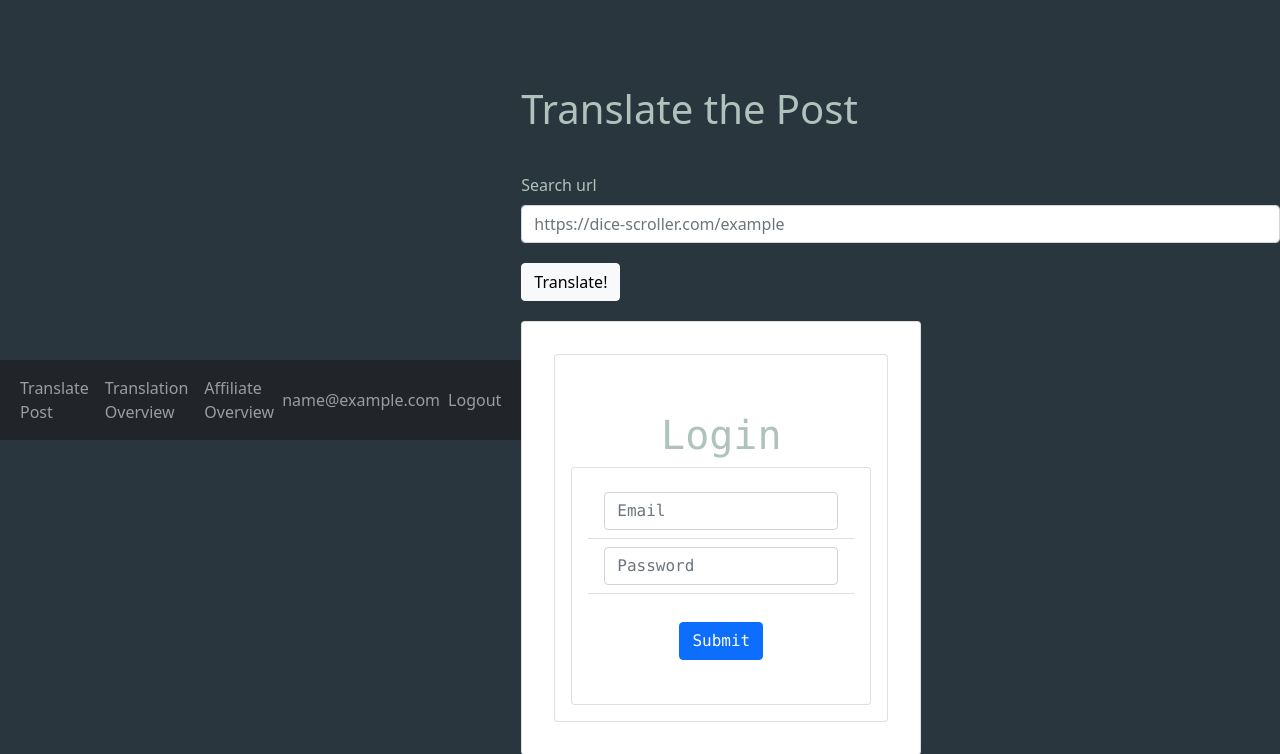
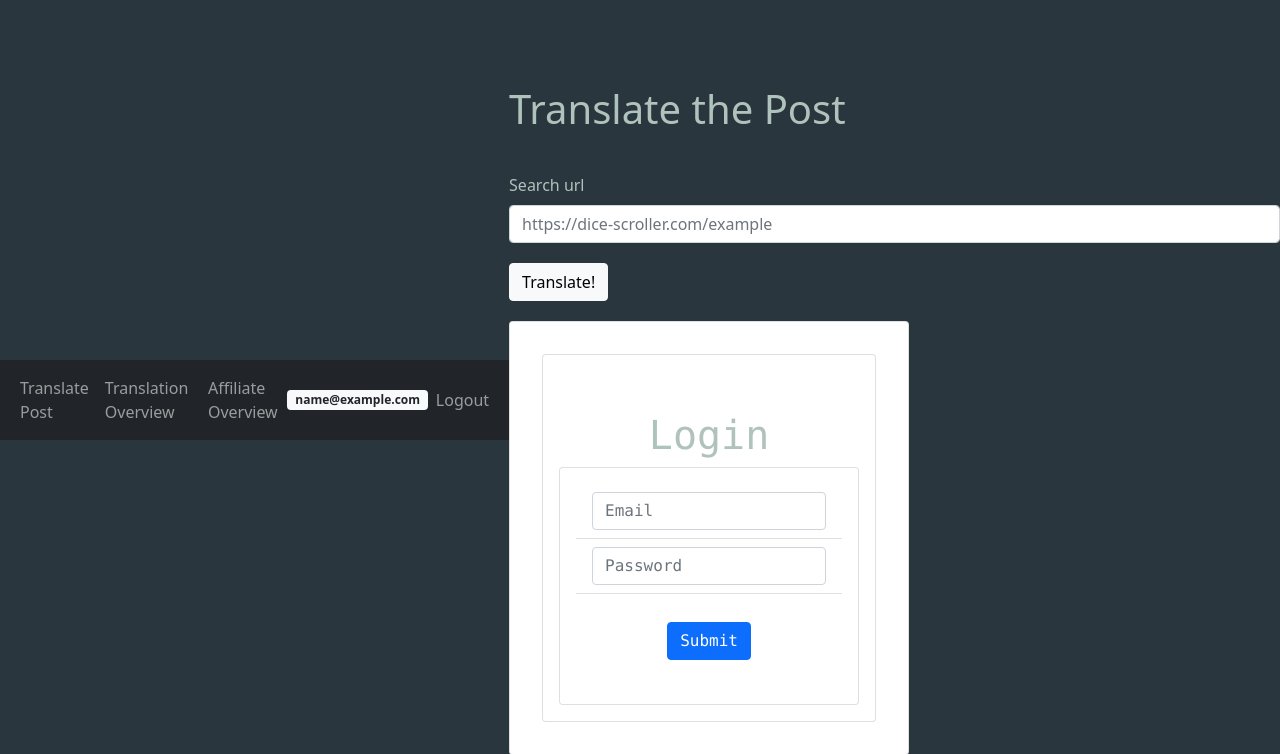
Before and after one commit to MaximeBonnin/dice_scroller_automation, a Flask app: template templates/index.html in a window 1280 px wide. Shown: the top 754 px of the page. Run offline with Flask 3, Linux system fonts and the light colour scheme; the template is opened without the code that fills it, so the values that code supplies are empty; the visitor is signed in with stand-in values (Sample User, id 1).

Commit message:
stream new logs

```diff
--- a/app.py
+++ b/app.py
@@ -98,7 +98,11 @@ def get_log():
     with open("app.log", "r") as logfile:
         log_list = logfile.readlines()
         filtered_logs = [log for log in log_list if "translate" in log]
-    return render_template("log.html", log=filtered_logs)
+        last_logs = filtered_logs
+        last_logs.reverse()
+        if len(last_logs) > 10:
+            last_logs = last_logs[-10:]
+    return render_template("log.html", log=last_logs)
 
 
 @app.route("/translations", methods=["GET"])
--- a/templates/base.html
+++ b/templates/base.html
@@ -10,7 +10,7 @@
 
 <nav class="navbar navbar-expand-lg navbar-dark bg-dark">
   <div class="container-fluid">
-    <div class="collapse navbar-collapse" id="navbarText">
+    <div class="navbar-collapse" id="navbarText">
       <ul class="navbar-nav me-auto mb-2 mb-lg-0">
         <li class="nav-item">
           <a class="nav-link" aria-current="page" href="/">Translate Post</a>
@@ -22,7 +22,7 @@
           <a class="nav-link" href="/affiliate">Affiliate Overview</a>
         </li>
       </ul>
-      <span class="navbar-text">{{ session.email }}</span>
+      <span class="navbar-text badge bg-light text-dark">{{ session.email }}</span>
       <ul class="navbar-nav">
         <li class="nav-item">
           <a class="nav-link" href="/logout">Logout</a>
```
